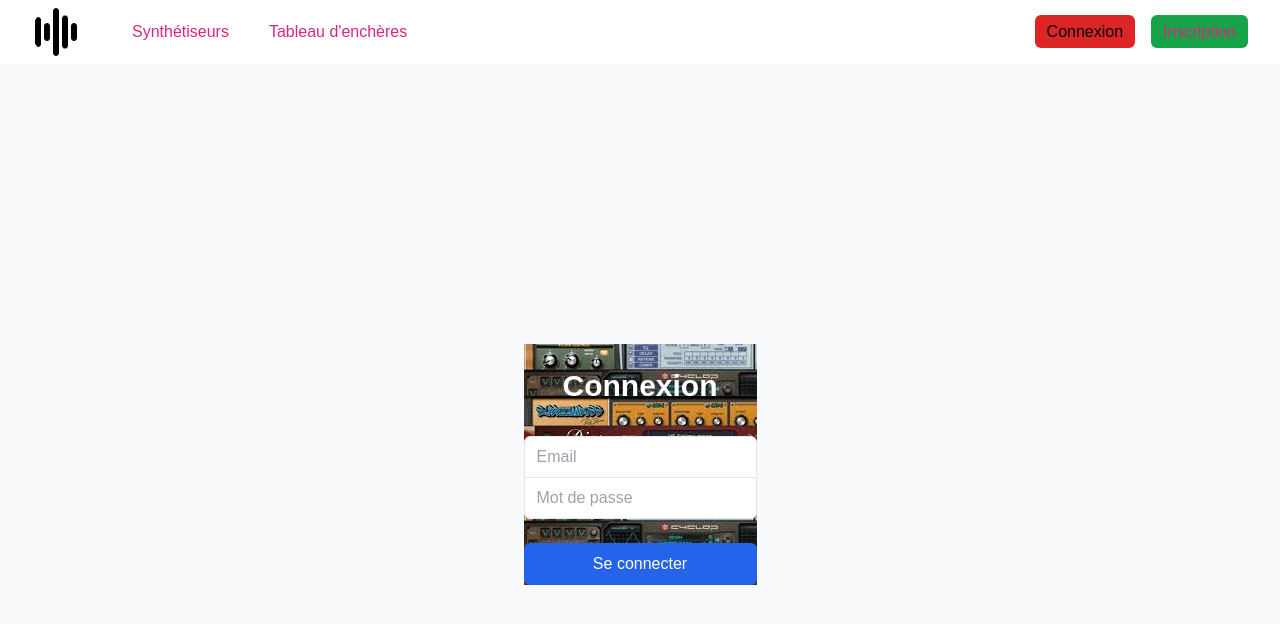
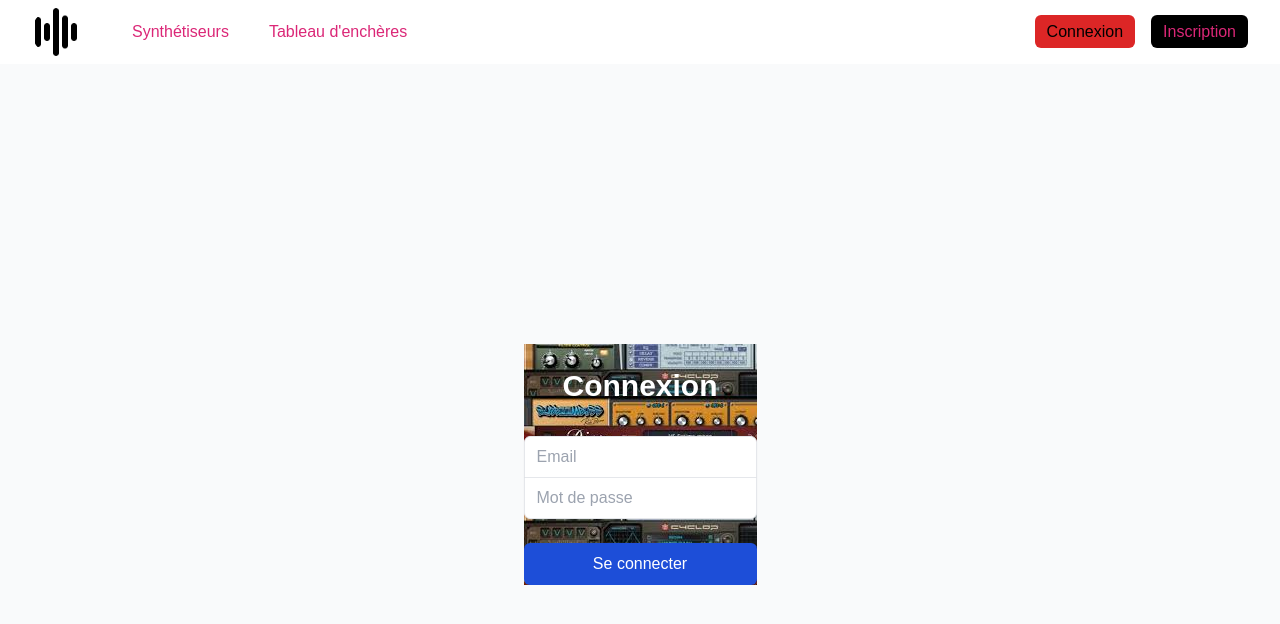
Before and after one commit to myriam-braconier/cv_frontend, a Next.js app: page /login in a window 1280 px wide. Shown: the top 624 px of the page. Built offline with nearby package versions, Linux system fonts and the light colour scheme.

Commit message:
login page

```diff
--- a/src/components/layout/NavBar.tsx
+++ b/src/components/layout/NavBar.tsx
@@ -139,7 +139,7 @@ export default function Navbar() {
 									</Link>
 									<Link
 										href="/register"
-										className="bg-green-600 hover:bg-green-700 px-3 py-2 rounded-md"
+										className="bg-black hover:bg-blue-700 px-3 py-2 rounded-md"
 									>
 										Inscription
 									</Link>
--- a/src/features/auth/LoginForm/LoginForm.tsx
+++ b/src/features/auth/LoginForm/LoginForm.tsx
@@ -71,7 +71,7 @@ export default function LoginForm() {
 
             <button
                 type="submit"
-                className="w-full py-2 px-4 border border-transparent rounded-md text-white bg-blue-600 hover:bg-blue-700 disabled:opacity-50"
+                className="w-full py-2 px-4 border border-transparent rounded-md text-white bg-blue-700 hover:bg-blue-800 disabled:opacity-50"
                 disabled={isLoading}
             >
                 {isLoading ? "Connexion..." : "Se connecter"}
```
